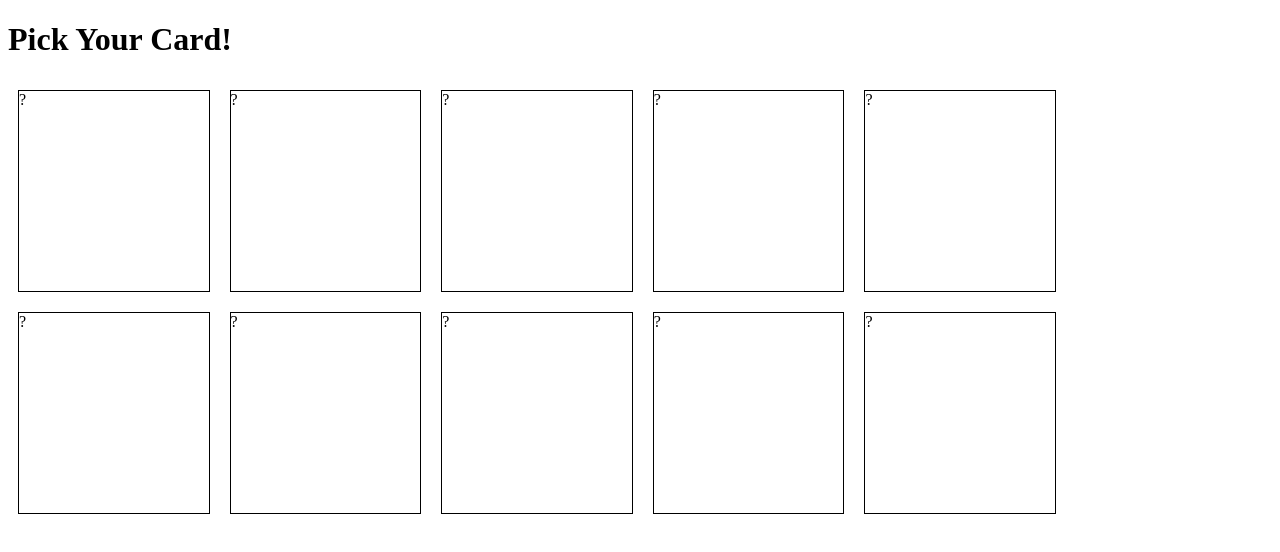
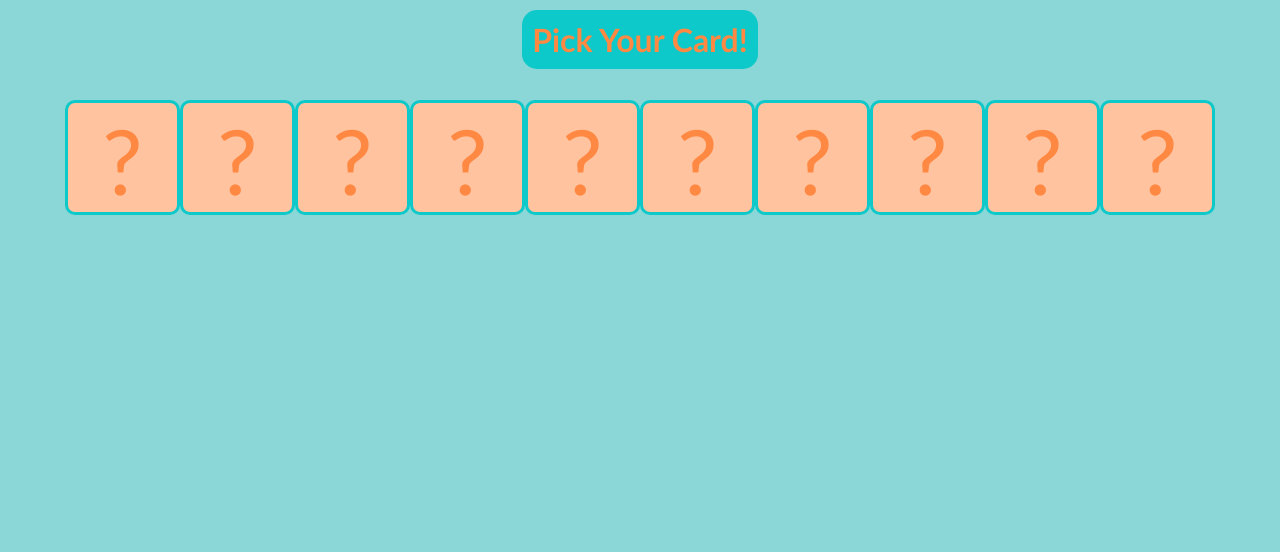
Before and after one commit to Panthallassa/Memory-Game, a plain HTML site: page index.html in a window 1280 px wide. Drawn offline with Linux system fonts and the light colour scheme.

Commit message:
updated css

```diff
--- a/style.css
+++ b/style.css
@@ -1,7 +1,67 @@
+body {
+  background-color: #8bd6d6;
+  margin: 0;
+}
+
+.container {
+  text-align: center;
+}
+
+h1 {
+  text-align: center;
+  font-family: 'Trebuchet MS', 'Lucida Sans Unicode', 'Lucida Grande', 'Lucida Sans', Arial, sans-serif;
+  color: #ff8943;
+  background-color: #0dc9c9;
+  margin-top: 10px;
+  padding: 10px;
+  display: inline-block;
+  border-radius: 15px;
+}
+
+#game {
+  text-align: center;
+}
+
 #game div {
-  border: 1px solid black;
+  border: 3px solid;
+  border-radius: 10px;
+  border-color: #0dc9c9;
+  background-color: #ffc3a0;
   width: 15%;
-  height: 200px;
-  margin: 10px;
+  height: 115px;
   display: inline-block;
+  line-height: 115px;
+  vertical-align: middle;
+  margin: 10px auto;
+  box-sizing: border-box;
+  max-width: 115px;
+  min-width: 115px;
 }
+
+.question-mark {
+  font-size: 90px;
+  color: #ff8943;
+  font-family: 'Trebuchet MS', 'Lucida Sans Unicode', 'Lucida Grande', 'Lucida Sans', Arial, sans-serif;
+}
+
+.button {
+  display: block;
+  margin: 20px auto;
+  font-size: 25px;
+  font-family: 'Trebuchet MS', 'Lucida Sans Unicode', 'Lucida Grande', 'Lucida Sans', Arial, sans-serif;
+  background-color: #8bd6d6;
+  color: #ff8943;
+  border-radius: 40px;
+  border: 3px solid;
+  border-color: none;
+  padding: 20px;
+  cursor: pointer;
+}
+
+.button-container {
+  position: fixed;
+  top: 20%;
+  left: 50%;
+  transform: translate(-50%, -50%);
+  z-index: 999;
+}
```
